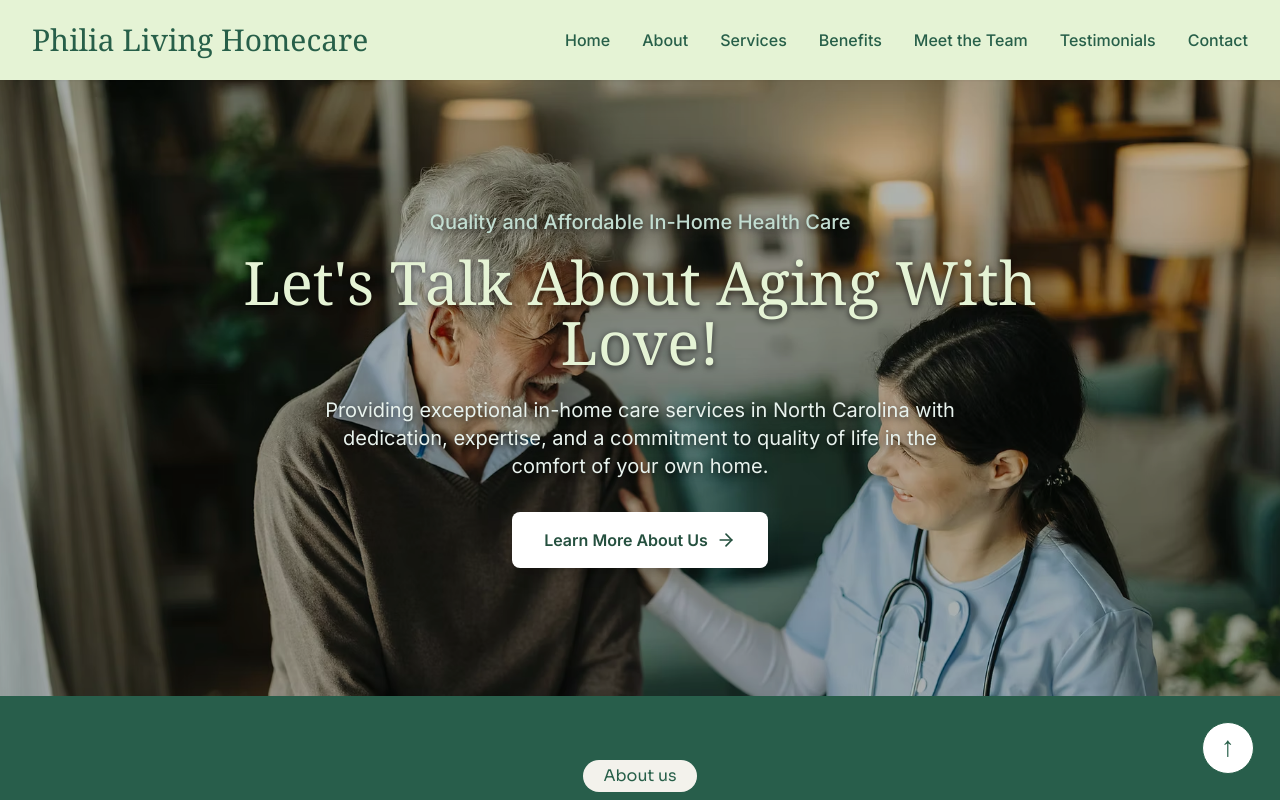
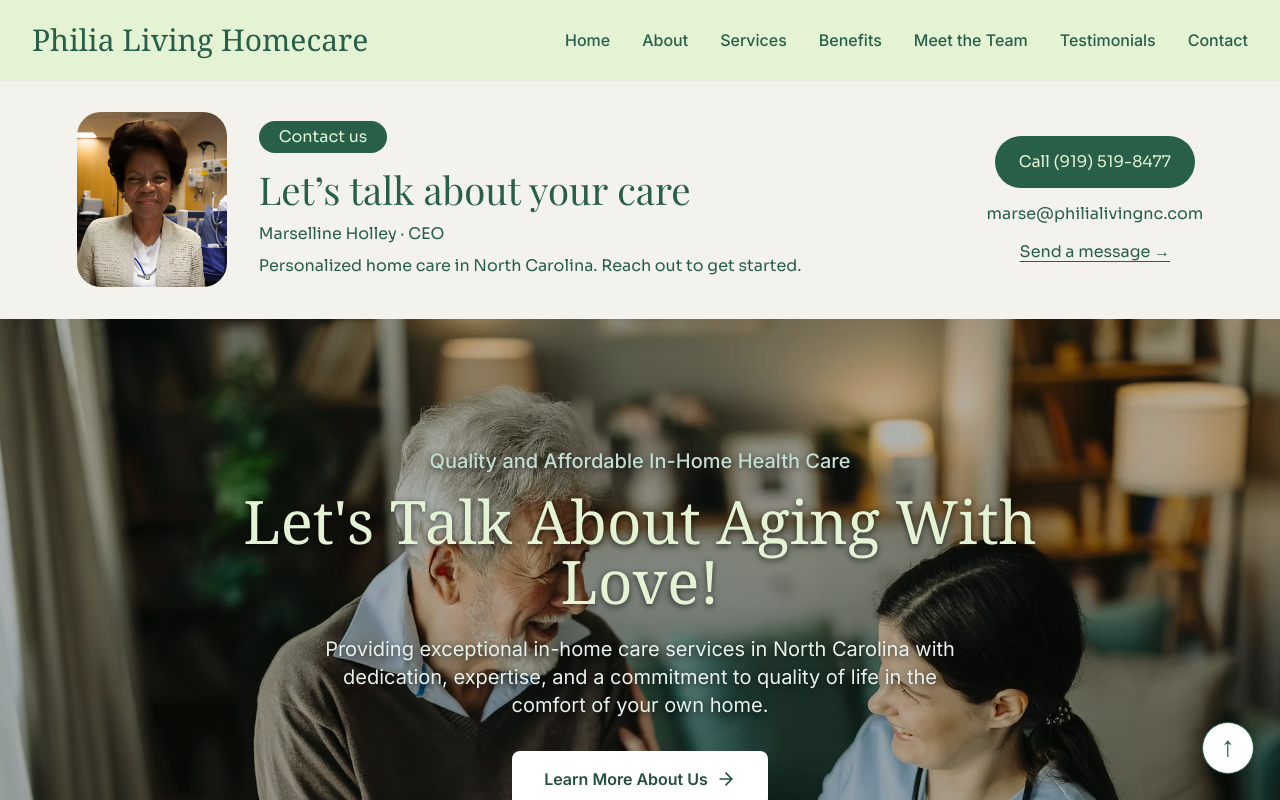
Before and after one commit to sharonodima/philia-living-nc, a Next.js app: page / in a window 1280 px wide. Shown: the top 800 px of the page. Built offline with nearby package versions, Linux system fonts and the light colour scheme.

Commit message:
Add homepage contact panel with Marselline and contact links

```diff
--- a/app/globals.css
+++ b/app/globals.css
@@ -3,6 +3,23 @@
 @tailwind utilities;
 
 /* Wix reference: cream canvas, pale green panels, and display typography. */
+.wix-quick-contact { background: #f3f2ec; color: #275f49; font-family: var(--wix-body), sans-serif; padding: 32px 6%; }
+.wix-quick-contact-inner { max-width: 1280px; margin: 0 auto; display: grid; grid-template-columns: 150px minmax(0, 1fr) auto; align-items: center; gap: 32px; }
+.wix-quick-contact-photo { display: block; width: 150px; height: 175px; object-fit: cover; object-position: center top; border-radius: 24px; }
+.wix-quick-contact-copy h2 { font-family: var(--wix-display), Georgia, serif; font-weight: 400; font-size: clamp(28px, 3vw, 40px); line-height: 1.15; margin: 14px 0 10px; }
+.wix-quick-contact-copy p { line-height: 1.6; margin-top: 6px; }
+.wix-quick-contact-actions { display: flex; flex-direction: column; align-items: center; gap: 14px; }
+.wix-quick-contact-call { background: #275f49; color: #e5f3d5; border-radius: 999px; padding: 14px 24px; font-weight: 500; }
+.wix-quick-contact-message { text-decoration: underline; text-underline-offset: 4px; }
+@media (max-width: 950px) {
+  .wix-quick-contact-inner { grid-template-columns: 130px minmax(0, 1fr); gap: 24px; }
+  .wix-quick-contact-photo { width: 130px; height: 155px; }
+  .wix-quick-contact-actions { grid-column: 1 / -1; flex-direction: row; flex-wrap: wrap; justify-content: center; }
+}
+@media (max-width: 550px) {
+  .wix-quick-contact-inner { display: flex; flex-direction: column; text-align: center; gap: 20px; }
+  .wix-quick-contact-actions { flex-direction: column; width: 100%; }
+}
 .wix-home, .wix-footer { color: #275f49; font-family: var(--wix-body), sans-serif; font-weight: 300; }
 .wix-home { background: #f3f2ec; }
 .wix-home h1, .wix-home h2, .wix-home h3, .wix-footer p { font-family: var(--wix-display), Georgia, serif; font-weight: 400; }
--- a/components/WixHome.tsx
+++ b/components/WixHome.tsx
@@ -18,6 +18,22 @@ const benefits = [
 
 export default function WixHome() {
   return <>
+    <section className={`wix-quick-contact ${siteFonts}`} aria-labelledby="quick-contact-title">
+      <div className="wix-quick-contact-inner">
+        <Image src="/images/marselline-contact.jpg" alt="Marselline Holley" width={180} height={200} priority className="wix-quick-contact-photo" />
+        <div className="wix-quick-contact-copy">
+          <a href="#contact" className="wix-pill wix-pill-dark">Contact us</a>
+          <h2 id="quick-contact-title">Let’s talk about your care</h2>
+          <p>Marselline Holley · CEO</p>
+          <p>Personalized home care in North Carolina. Reach out to get started.</p>
+        </div>
+        <div className="wix-quick-contact-actions">
+          <a href="tel:9195198477" className="wix-quick-contact-call">Call (919) 519-8477</a>
+          <a href="mailto:marse@philialivingnc.com">marse@philialivingnc.com</a>
+          <a href="#contact" className="wix-quick-contact-message">Send a message →</a>
+        </div>
+      </div>
+    </section>
     <Hero
       title="Let's Talk About Aging With Love!"
       subtitle="Quality and Affordable In-Home Health Care"
```
